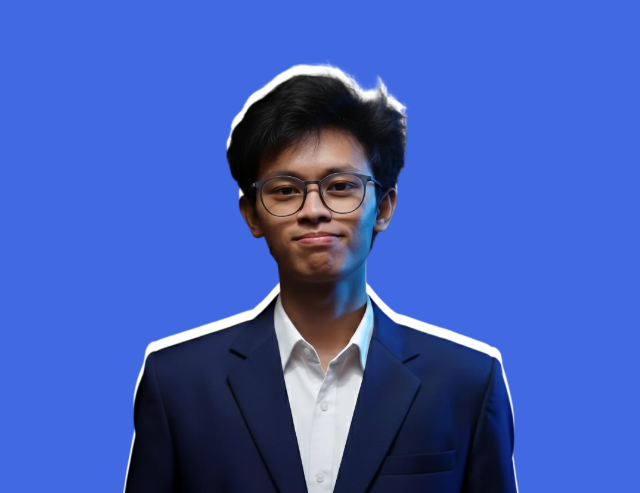
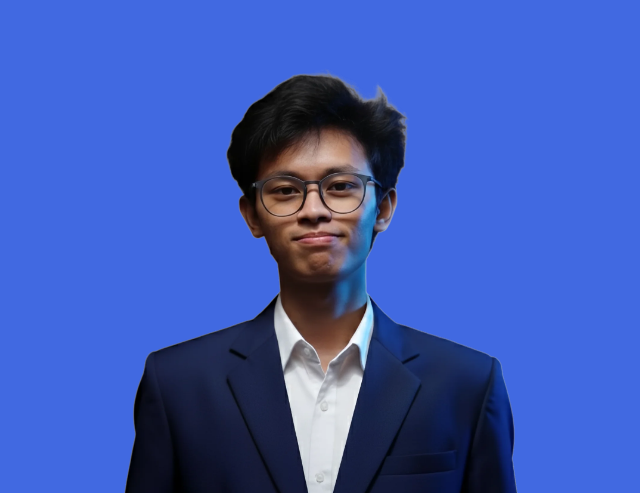
Before and after one commit to McWooden/myportfolio, a Next.js app: page / in a window 1280 px wide. Shown: the part 307-800 px from the top of the page, without its empty margins (319-959 px from the left). Built offline with nearby package versions, Linux system fonts and the light colour scheme.

Commit message:
set  baseshadowY to 0

```diff
--- a/src/app/page.tsx
+++ b/src/app/page.tsx
@@ -5,7 +5,7 @@ import { InteractiveShadow } from '@/app/components/InteractiveShadow'; // Adjus
 export default function Home() {
   return (
     <section className="flex-1 flex items-end justify-center h-[100dvh] overflow-hidden">
-      <InteractiveShadow color="#fff" baseShadowY={-10}>
+      <InteractiveShadow color="#fff" baseShadowY={0}>
         <Image
           src="/huddin.webp"
           alt="Welcome Image"
```
